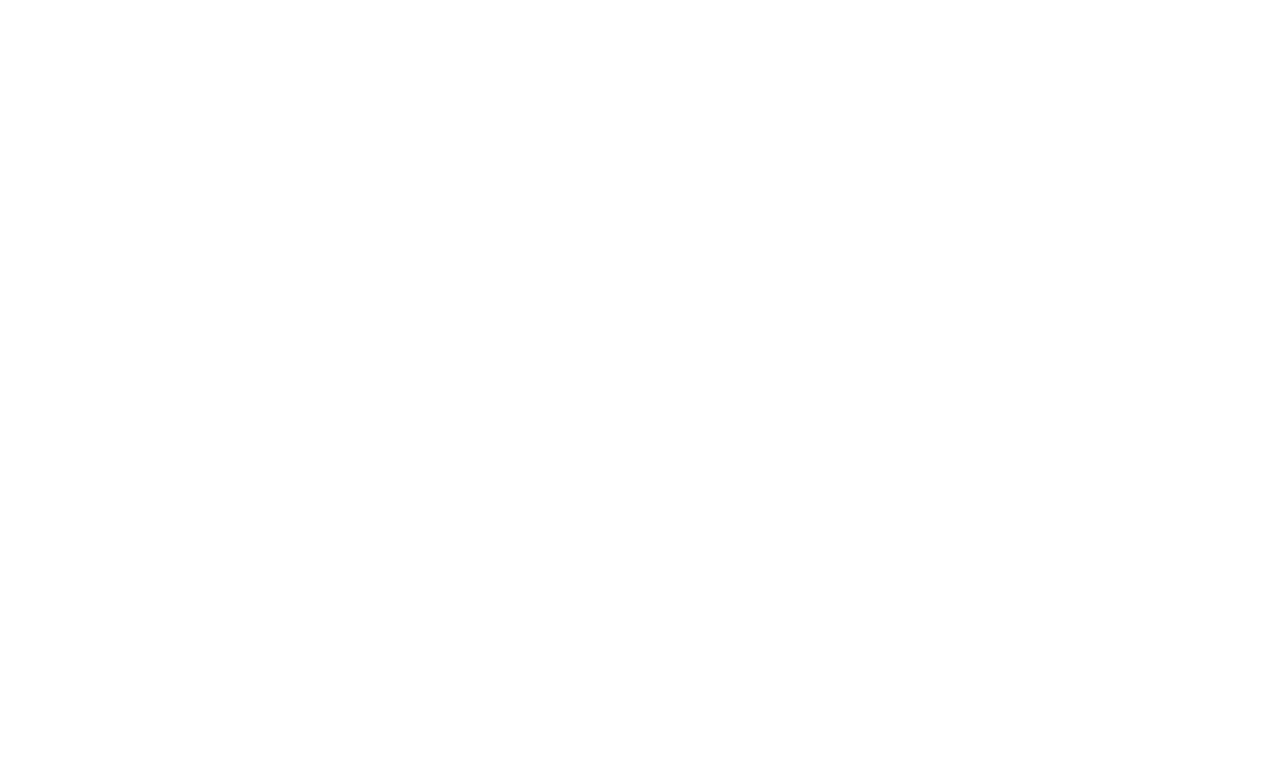
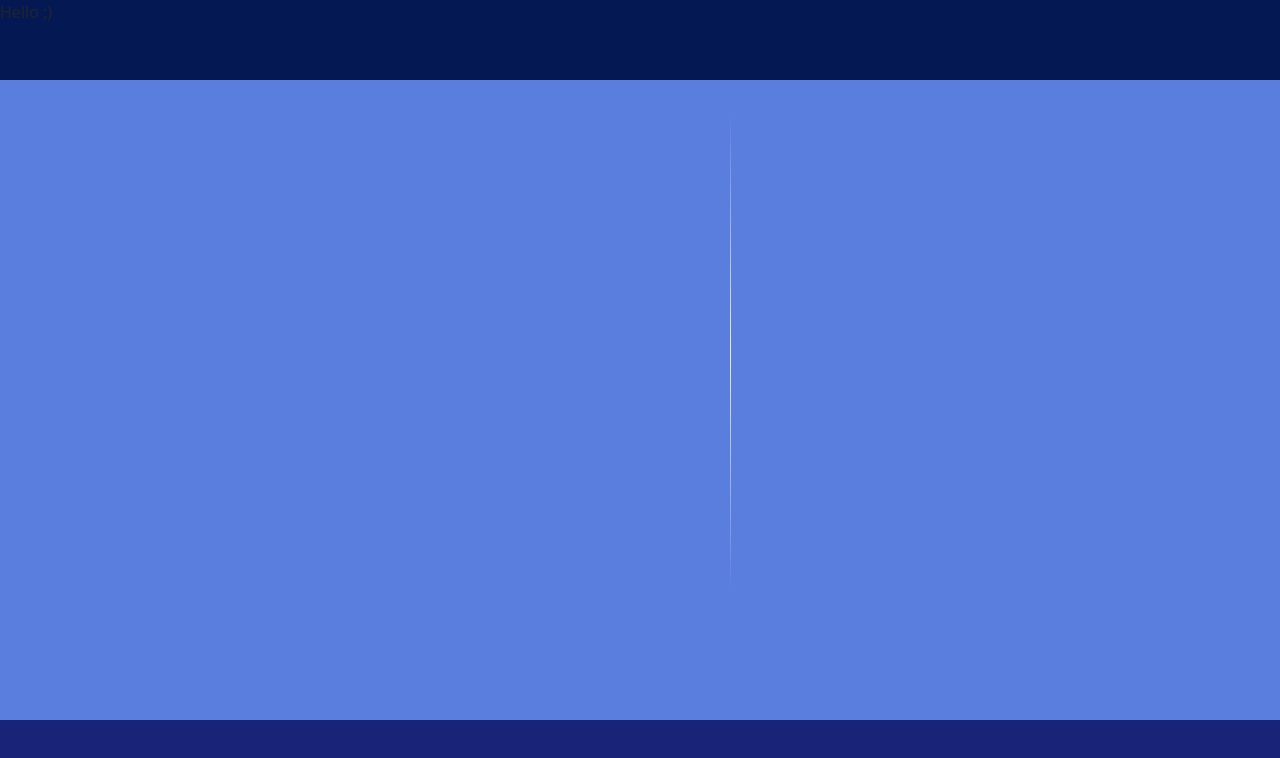
Before and after one commit to clew-bot/win-xp, a React (Vite) app: page / in a window 1280 px wide. Shown: the top 758 px of the page. Built offline with nearby package versions, Linux system fonts and the light colour scheme.

Commit message:
Adding divider

```diff
--- a/pages/Login/login.css
+++ b/pages/Login/login.css
@@ -1,3 +1,34 @@
 .login-top {
+    background: var(--login-top-background);
+    height: 10vh;
 
 }
+
+.login-middle {
+    background: var(--login-middle-background);
+    padding: 2rem;
+    height: 80vh;
+}
+
+.login-bottom {
+    background: var(--login-bottom-background);
+
+    height: 10vh;
+}
+
+.divider {
+    position: relative;
+    width: 1px;
+    height: 100px;
+    margin: 0 10px; /* adjust margin as needed */
+  }
+
+  .divider::before {
+    content: "";
+    position: absolute;
+    top: 1;
+    left: 43rem;
+    width: 100%;
+    height: 30rem;
+    background: linear-gradient(to bottom, rgba(233, 221, 221, 0), rgb(240, 234, 234), rgba(237, 230, 230, 0));
+  }
--- a/pages/Login/login.tsx
+++ b/pages/Login/login.tsx
@@ -1,10 +1,12 @@
 import React from 'react'
+import './login.css'
 
 const Login = () => {
   return (
     <div className="login-container">
         <div className="login-top">
             {/* TopSection */}
+            Hello ;)
         </div>
         <div className="login-middle">
             {/* MiddleSection */}
@@ -12,6 +14,7 @@
                 {/* LeftSection */}
             </div>
             {/* hr */}
+            <div className="divider"></div>
             <div className="login-middle-left">
                 {/* RightSection */}
             </div>
--- a/src/App.css
+++ b/src/App.css
@@ -0,0 +1,5 @@
+:root {
+    --login-top-background: #041954;
+    --login-middle-background: #597EDD;
+    --login-bottom-background: #192377;
+}
```
